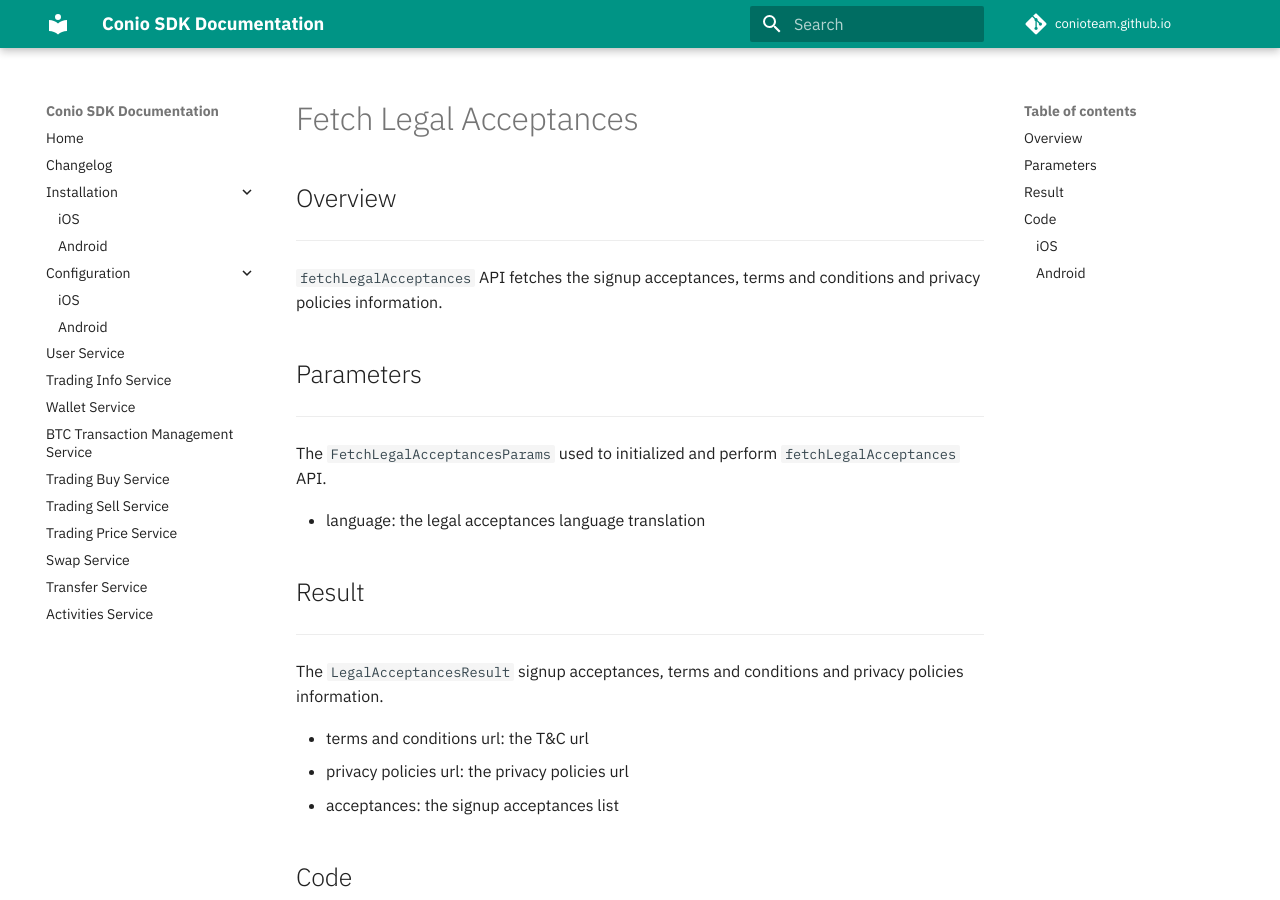
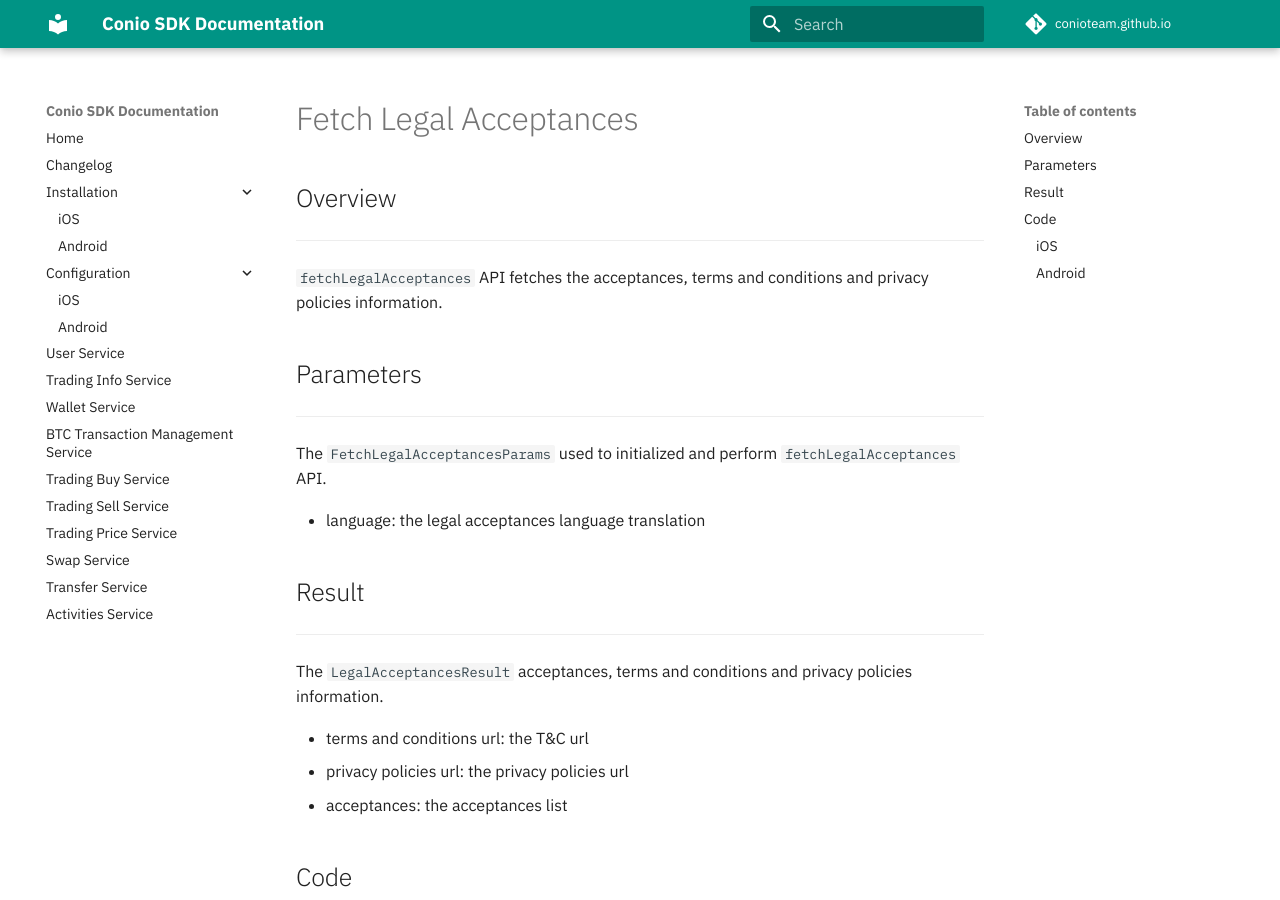
Before and after one commit to Conio/conio.github.io, an MkDocs documentation site: the page built from docs/Features/UserService/FetchLegalAcceptances.md, in a window 1280 px wide and 900 px high. Built offline with MkDocs 1.6.1 and Material for MkDocs 9.7.7, drawn with Linux system fonts in a browser that asks for light colours; comment, search, counter and statistics services are not loaded.

Commit message:
doc: removed signup reference from fetch legal acceptances service description

```diff
--- a/docs/Features/UserService/FetchSignupLegalAcceptances.md
+++ b/docs/Features/UserService/FetchLegalAcceptances.md
@@ -2,7 +2,7 @@
 
 ## Overview
 ---
-`fetchLegalAcceptances` API fetches the signup acceptances, terms and conditions and privacy policies information.
+`fetchLegalAcceptances` API fetches the acceptances, terms and conditions and privacy policies information.
 
 ## Parameters
 ---
@@ -12,11 +12,11 @@ The `FetchLegalAcceptancesParams` used to initialized and perform `fetchLegalAcc
 
 ## Result
 ---
-The `LegalAcceptancesResult` signup acceptances, terms and conditions and privacy policies information.
+The `LegalAcceptancesResult` acceptances, terms and conditions and privacy policies information.
 
 - terms and conditions url: the T&C url
 - privacy policies url: the privacy policies url
-- acceptances: the signup acceptances list
+- acceptances: the acceptances list
 
 ## Code
 ---
```
Also changed, not shown: docs/Features/UserService.md (+2 -2 lines).
